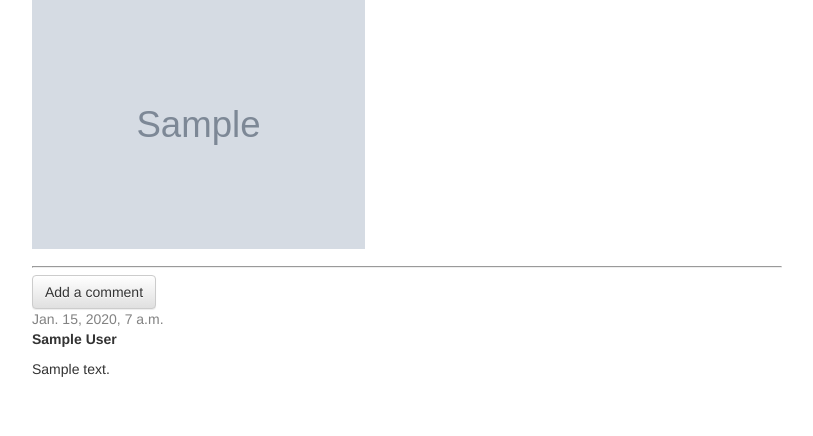
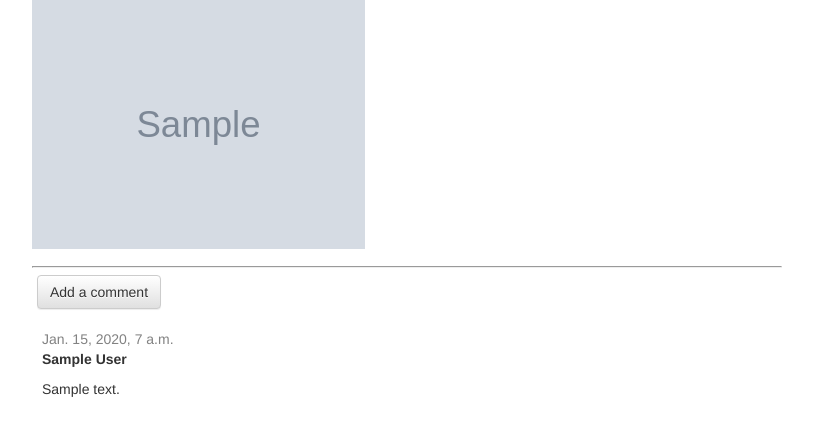
Before and after one commit to emanoeldelfino/my-first-blog, a Django app: page /post/1/ in a window 1280 px wide. Shown: the part 229-665 px from the top of the page, without its empty margins (23-836 px from the left). Run offline with Django 3.2, Linux system fonts and the light colour scheme; tables that the repository leaves empty hold one stand-in row (values such as "Sample post"); grey boxes marked "Sample" are stand-in pictures; some libraries are stand-ins or nearby versions.

Commit message:
Fix layout and icon position

```diff
--- a/blog/static/css/blog.css
+++ b/blog/static/css/blog.css
@@ -22,7 +22,7 @@ hr {
 }
 
 .comment {
-    margin: 20px 0p 20px 20px;
+    margin: 20px 10px 0px;
     width: 100%;
 }
 
@@ -39,8 +39,7 @@ hr {
 }
 
 a.btn.btn-default {
-    margin-right: 5px;
-    align-self: flex-start;
+    margin-left: 5px;
 }
 
 .page-header {
```
